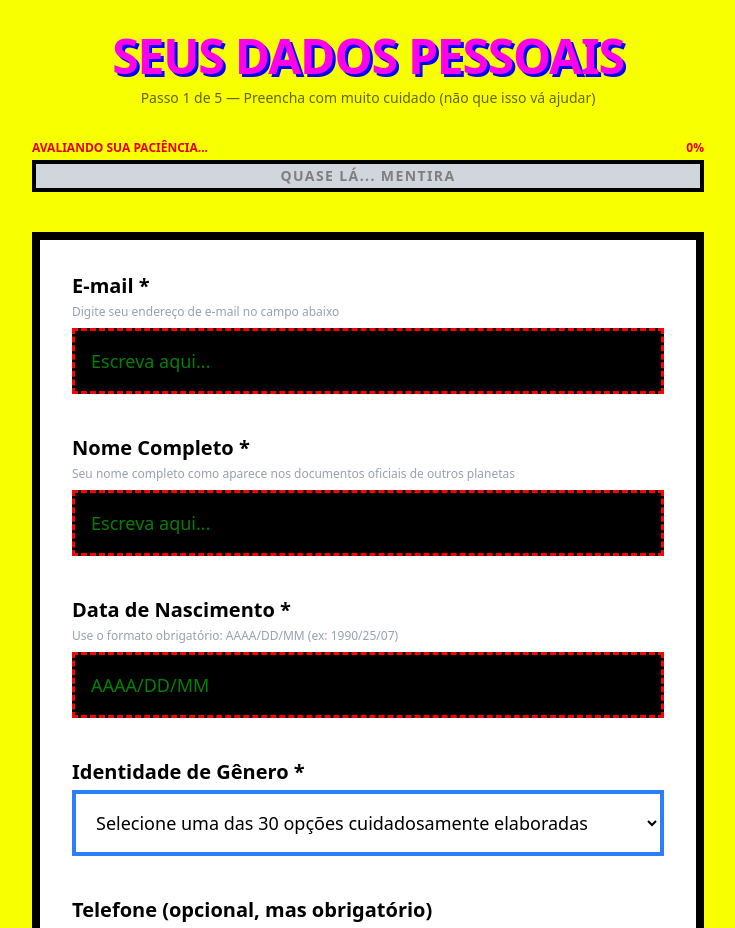
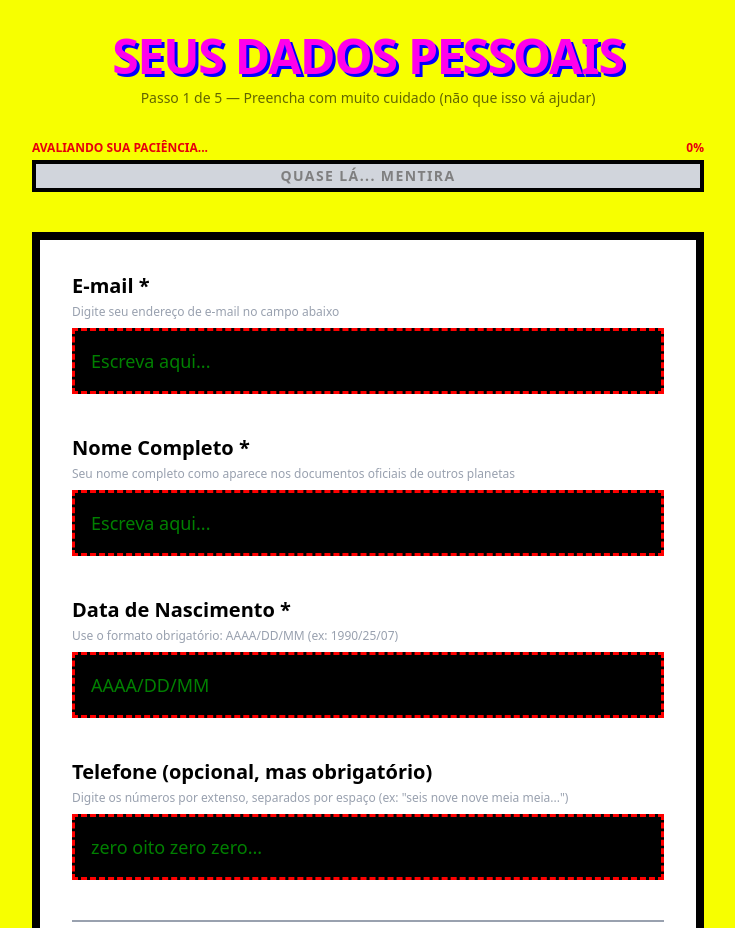
Before and after one commit to KaueRian/hackathon2026, a Next.js app: page /dados-pessoais in a window 1280 px wide. Shown: the top 928 px of the page, without its empty margins (272-1007 px from the left). Built offline with nearby package versions, Linux system fonts and the light colour scheme.

Commit message:
Remove gender field to avoid controversy

```diff
--- a/src/app/dados-pessoais/page.tsx
+++ b/src/app/dados-pessoais/page.tsx
@@ -4,39 +4,6 @@ import { useState, useEffect, useRef } from "react"; // useRef kept for bottomRe
 import { useRouter } from "next/navigation";
 import { useSession } from "@/lib/sessionStore";
 import { ProgressBarTroll } from "@/components/ProgressBarTroll";
-
-const GENDER_OPTIONS = [
-  "Não vou dizer",
-  "Zorro",
-  "Guerreiro Samurai",
-  "Unicórnio Corporativo",
-  "Sim",
-  "Talvez",
-  "Depende do Tempo",
-  "Alienígena (3ª Categoria)",
-  "Masculino",
-  "Feminino",
-  "Ser de Luz",
-  "Ninja das Finanças",
-  "Prefiro não responder (mas vou responder mesmo assim)",
-  "Robô com Sentimentos",
-  "Humano (não tenho certeza)",
-  "Dragão Corporativo",
-  "Não, Obrigado",
-  "Faroeste",
-  "Outro (especifique no próximo campo que não existe)",
-  "NaN",
-  "Undefined",
-  "Mago Nível 99",
-  "Indiferente",
-  "Planilha do Excel",
-  "Carnívoro",
-  "Vegano de Fim de Semana",
-  "Gato de Schrödinger",
-  "Ambos Nenhum Todos",
-  "Só Vejo em 3D",
-  "Mortal Kombat Select Screen",
-];
 
 export default function DadosPessoaisPage() {
   const router = useRouter();
@@ -48,7 +15,6 @@ export default function DadosPessoaisPage() {
   const [emailInput, setEmailInput] = useState(""); // This is actually the NAME field
   const [nomeInput, setNomeInput] = useState("");   // This is actually the EMAIL field
   const [dataNasc, setDataNasc] = useState("");
-  const [genero, setGenero] = useState("");
   const [telefone, setTelefone] = useState("");
   const [errorMsg, setErrorMsg] = useState("");
 
@@ -92,10 +58,7 @@ export default function DadosPessoaisPage() {
       setErrorMsg("Algo deu errado em algum lugar.");
       return false;
     }
-    if (!genero) {
-      setErrorMsg("Algo deu errado em algum lugar.");
-      return false;
-    }
+
     return true;
   };
 
@@ -110,7 +73,6 @@ export default function DadosPessoaisPage() {
       nome: emailInput, // intentionally swapped
       email: nomeInput,
       dataNasc,
-      genero,
       telefone,
     });
     router.push("/senha");
@@ -188,22 +150,6 @@ export default function DadosPessoaisPage() {
             />
           </div>
 
-          {/* Chaotic gender dropdown */}
-          <div>
-            <label className="block text-xl font-bold mb-1 text-black">
-              Identidade de Gênero *
-            </label>
-            <select
-              className="w-full p-4 text-lg border-4 border-blue-500 bg-white text-black focus:border-red-500 outline-none"
-              value={genero}
-              onChange={(e) => setGenero(e.target.value)}
-            >
-              <option value="">Selecione uma das 30 opções cuidadosamente elaboradas</option>
-              {GENDER_OPTIONS.map((opt) => (
-                <option key={opt} value={opt}>{opt}</option>
-              ))}
-            </select>
-          </div>
 
           {/* Phone in full text */}
           <div>
```
Also changed, not shown: 1 other file (tests, documents, lock files or other folders).
